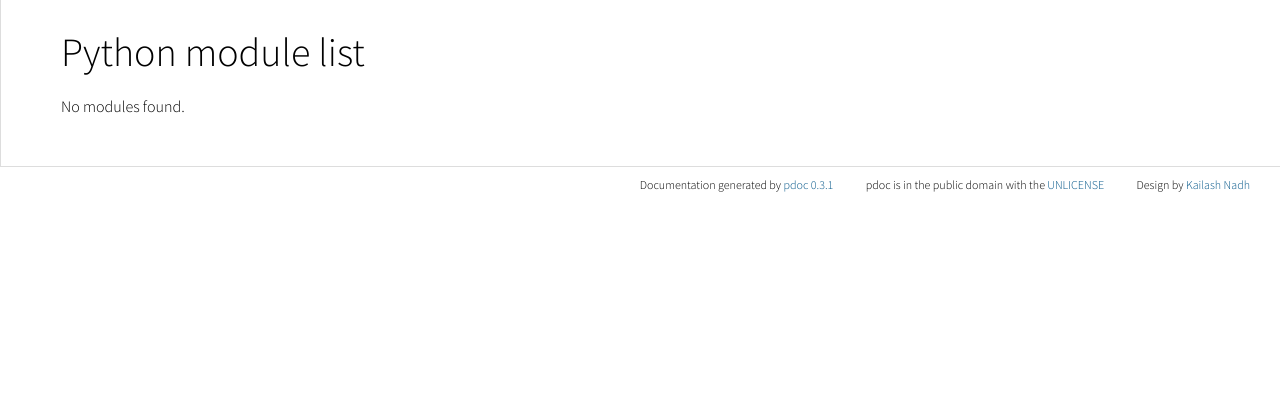
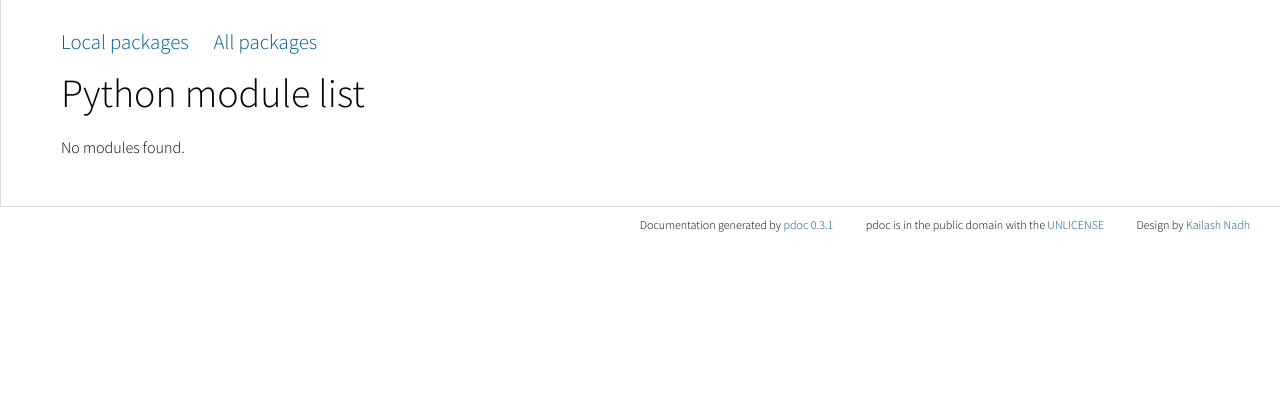
Before and after one commit to mitmproxy/pdoc, a Python web app: template pdoc/templates/html.mako in a window 1280 px wide. Shown: the top 420 px of the page. Run offline with Mako, Linux system fonts and the light colour scheme; the template is opened without the code that fills it, so the values that code supplies are empty.

Commit message:
Update html.mako

```diff
--- a/pdoc/templates/html.mako
+++ b/pdoc/templates/html.mako
@@ -194,6 +194,10 @@
 </%def>
 
 <%def name="show_module_list(modules)">
+<p id="nav">
+  <span><a href="/local">Local packages</a></span>
+  <span><a href="/all">All packages</a></span>
+</p>
 <h1>Python module list</h1>
 
 % if len(modules) == 0:
@@ -242,11 +246,12 @@
 
   % if 'http_server' in context.keys() and http_server:
     <p id="nav">
-      <a href="/">All packages</a>
+      <span><a href="/local">Local packages</a></span>
+      <span><a href="/">All packages</a></span>
       <% parts = module.name.split('.')[:-1] %>
       % for i, m in enumerate(parts):
         <% parent = '.'.join(parts[:i+1]) %>
-        :: <a href="/${parent.replace('.', '/')}">${parent}</a>
+        <span>::&nbsp;<a href="/${parent.replace('.', '/')}">${parent}</a></span>
       % endfor
     </p>
   % endif
```
